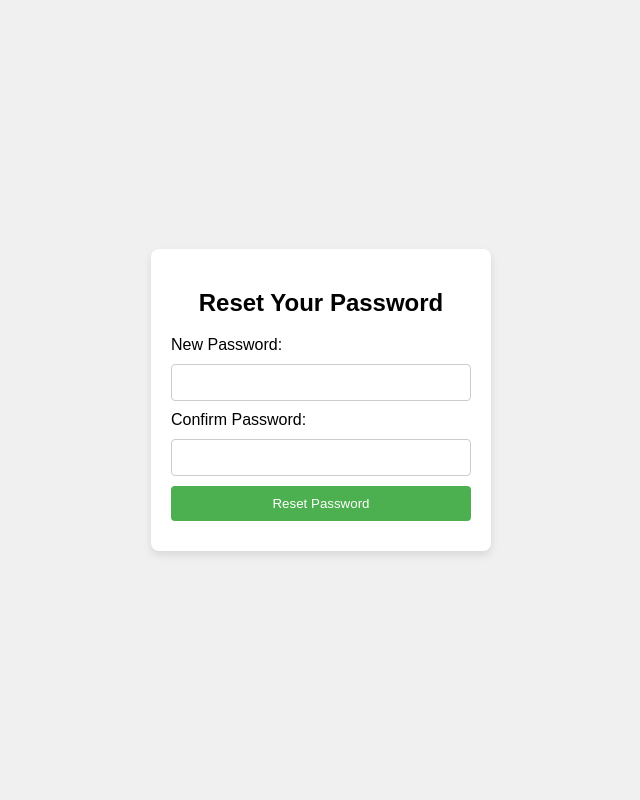
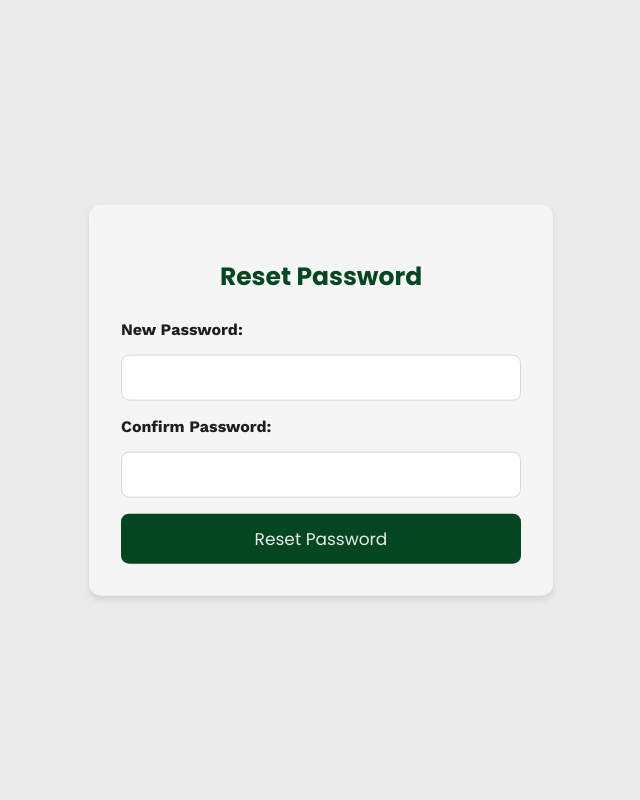
Before and after one commit to justinenorie/EaseDocu, a PHP site: page /getDocumentList/views/student/resetPassword.html in a window 1280 px wide. Shown: the whole page, without its empty margins (319-959 px from the left). Run offline with PHP 8.4, Linux system fonts and the light colour scheme; some libraries are stand-ins or nearby versions.

Commit message:
Enhance reset password functionality with improved validation and user-friendly SweetAlert2 alerts

```diff
--- a/composer.json
+++ b/composer.json
@@ -1,6 +1,6 @@
 {
     "require": {
-        "mongodb/mongodb": "^1.20",
-        "vlucas/phpdotenv": "^5.6"
+        "mongodb/mongodb": "^1.16",
+        "vlucas/phpdotenv": "5.6"
     }
 }
--- a/models/userLogin.js
+++ b/models/userLogin.js
@@ -2,15 +2,17 @@ const mongoose = require('mongoose');
 const bcrypt = require('bcryptjs');
 const userSchema = require('./userSchema');
 
-userSchema.pre('save', async function(next) {
+userSchema.pre('save', async function (next) {
     if (this.isModified('password')) {
         const salt = await bcrypt.genSalt(10);
         this.password = await bcrypt.hash(this.password, salt);
     }
+
+
     next();
 });
 
-userSchema.methods.comparePassword = async function(password) {
+userSchema.methods.comparePassword = async function (password) {
     return bcrypt.compare(password, this.password);
 };
 
--- a/package.json
+++ b/package.json
@@ -22,6 +22,7 @@
         "nodemailer": "^6.9.16",
         "nodemon": "^3.1.7",
         "path": "^0.12.7",
-        "socket.io": "^4.8.1"
+        "socket.io": "^4.8.1",
+        "validator": "^13.12.0"
     }
 }
--- a/views/student/resetPassword.html
+++ b/views/student/resetPassword.html
@@ -4,61 +4,119 @@
     <meta charset="UTF-8" />
     <meta name="viewport" content="width=device-width, initial-scale=1.0" />
     <title>Reset Password</title>
+    <script src="https://cdn.jsdelivr.net/npm/sweetalert2@11"></script>
+    <script src="https://cdn.jsdelivr.net/npm/validator@13.6.0/dist/validator.min.js"></script>
     <style>
+      @import url("https://fonts.googleapis.com/css2?family=Poppins:wght@400;700&family=Work+Sans:wght@400;700&display=swap");
+
+      :root {
+        /* Colors */
+        --LIGHTBG: #ebebeb;
+        --DARKBG: #201d1d;
+        --CARD: #f5f5f5;
+        --PRIMARY: #044620;
+        --SECONDARY: #d8d8d8;
+        --ACCENT: #33ba7d;
+        --TEXTLIGHT: #eaeaea;
+        --TEXTDARK: #1e1e1e;
+
+        /* Font Sizes */
+        --HEADER: 4.25vh;
+        --SUBHEADER: 3.125vh;
+        --BODY: 2.125vh;
+
+        /* Font Families */
+        --POPPINS: "Poppins", sans-serif;
+        --WORK-SANS: "Work Sans", sans-serif;
+      }
+
       body {
-        font-family: Arial, sans-serif;
+        margin: 0;
+        padding: 0;
+        font-family: var(--WORK-SANS);
+        background-color: var(--LIGHTBG);
+        color: var(--TEXTDARK);
         display: flex;
         justify-content: center;
         align-items: center;
         height: 100vh;
-        margin: 0;
-        background-color: #f0f0f0;
+        overflow: hidden; /* Prevent body scrolling when alerts are shown */
       }
+
       .form-container {
-        background-color: #ffffff;
-        padding: 20px;
+        background-color: var(--CARD);
+        border-radius: 12px;
+        padding: 2rem;
+        width: 90%;
+        max-width: 400px;
+        box-shadow: 0px 4px 6px rgba(0, 0, 0, 0.1);
+        text-align: center;
+        position: fixed; /* Fix position relative to the viewport */
+        top: 50%;
+        left: 50%;
+        transform: translate(-50%, -50%); /* Ensure it remains centered */
+      }
+
+      h2 {
+        font-size: var(--SUBHEADER);
+        margin-bottom: 1.5rem;
+        font-family: var(--POPPINS);
+        color: var(--PRIMARY);
+      }
+
+      form {
+        display: flex;
+        flex-direction: column;
+        gap: 1rem;
+        width: 100%;
+      }
+
+      form label {
+        text-align: left;
+        font-weight: bold;
+      }
+
+      form input {
+        width: 100%;
+        padding: 0.75rem;
+        border: 1px solid var(--SECONDARY);
         border-radius: 8px;
-        box-shadow: 0 4px 8px rgba(0, 0, 0, 0.1);
-        width: 300px;
-      }
-      .form-container h2 {
-        text-align: center;
-      }
-      .form-container input {
-        width: 100%;
-        padding: 10px;
-        margin: 10px 0;
-        border: 1px solid #ccc;
-        border-radius: 4px;
+        font-size: var(--BODY);
         box-sizing: border-box;
       }
-      .form-container button {
+
+      form button {
         width: 100%;
-        padding: 10px;
-        background-color: #4caf50;
-        color: white;
+        padding: 0.75rem;
+        background-color: var(--PRIMARY);
         border: none;
-        border-radius: 4px;
+        border-radius: 8px;
+        color: var(--TEXTLIGHT);
+        font-size: var(--BODY);
+        font-family: var(--POPPINS);
         cursor: pointer;
+        transition: background-color 0.3s ease;
       }
-      .form-container button:hover {
-        background-color: #45a049;
+
+      form button:hover {
+        background-color: var(--ACCENT);
       }
-      .error-message {
-        color: red;
-        text-align: center;
-        margin-top: 10px;
-      }
-      .success-message {
-        color: green;
-        text-align: center;
-        margin-top: 10px;
+
+      @media (max-width: 768px) {
+        h2 {
+          font-size: calc(var(--SUBHEADER) - 0.5vh);
+        }
+
+        form input,
+        form button {
+          font-size: calc(var(--BODY) - 0.5vh);
+        }
       }
     </style>
   </head>
   <body>
     <div class="form-container">
-      <h2>Reset Your Password</h2>
+      <h2>Reset Password</h2>
       <form id="resetPasswordForm">
         <!-- Hidden field for reset token -->
         <input type="hidden" id="resetToken" name="resetToken" value="" />
@@ -76,46 +134,72 @@
 
         <button type="submit">Reset Password</button>
       </form>
-
-      <div id="message" class="error-message"></div>
     </div>
 
-    <script src="https://cdn.jsdelivr.net/npm/sweetalert2@11"></script>
     <script>
       const urlParts = window.location.pathname.split("/");
       const resetToken = urlParts[urlParts.length - 1];
 
-      // Check for the reset token and handle the missing token case
       function checkResetToken() {
         if (!resetToken) {
-          console.error("Reset token is missing in the URL");
-          document.getElementById("message").textContent = "Invalid or missing reset token.";
-          document.getElementById("message").className = "error-message";
-          return false; // Now this is inside a function and valid
+          Swal.fire({
+            icon: "error",
+            title: "Invalid or missing reset token.",
+            text: "Please try resetting your password again.",
+            confirmButtonText: "Close",
+          });
+          return false;
         }
-
-        // Attach the resetToken to the hidden input field for confirmation
         document.getElementById("resetToken").value = resetToken;
         return true;
       }
 
-      // Call the function to validate the reset token
       if (!checkResetToken()) {
-        // Stop further execution if the token is invalid
-        document.getElementById("resetPasswordForm").style.display = "none"; // Hide form
+        document.getElementById("resetPasswordForm").style.display = "none";
       }
 
-      window.resetPassword = async function (event) {
-        event.preventDefault(); // Prevent form default submission behavio
-        const password = document.getElementById("password").value;
-        const confirmPassword =
-          document.getElementById("confirmPassword").value;
+      async function resetPassword(event) {
+        event.preventDefault();
+
+        const password = document.getElementById("password").value.trim();
+        const confirmPassword = document
+          .getElementById("confirmPassword")
+          .value.trim();
 
         if (password !== confirmPassword) {
-          // Handle password mismatch error
-          document.getElementById("message").textContent =
-            "Passwords do not match.";
-          document.getElementById("message").className = "error-message";
+          Swal.fire({
+            icon: "error",
+            title: "Password Mismatch",
+            text: "The passwords you entered do not match. Please try again.",
+            confirmButtonText: "Retry",
+          });
+          return;
+        }
+
+        if (!password || password.length < 8) {
+          Swal.fire({
+            icon: "warning",
+            title: "Weak Password",
+            text: "Your password must be at least 8 characters long.",
+            confirmButtonText: "Try Again",
+          });
+          return;
+        }
+
+        const passwordComplexity =
+          /^(?=.*[a-z])(?=.*[A-Z])(?=.*\d)(?=.*[@$!%*?&])[A-Za-z\d@$!%*?&]{8,}$/;
+        if (!passwordComplexity.test(password)) {
+          Swal.fire({
+            icon: "info",
+            title: "Password Requirements",
+            html: `<p>Your password must include:</p>
+                       <ul style="text-align: left; margin: 0 auto; display: inline-block;">
+                           <li>At least one uppercase letter</li>
+                           <li>At least one number</li>
+                           <li>At least one special character</li>
+                       </ul>`,
+            confirmButtonText: "Got it",
+          });
           return;
         }
 
@@ -127,43 +211,46 @@
               headers: {
                 "Content-Type": "application/json",
               },
-              body: JSON.stringify({ password, confirmPassword }),
+              body: JSON.stringify({ password }),
             }
           );
 
+          const data = await response.json();
+
           if (!response.ok) {
-            const errorData = await response.json();
-            // Handle specific error based on errorData
-            console.error("Error:", errorData.message);
-            // Display an appropriate error message to the user
-            document.getElementById("message").textContent =
-              errorData.message || "Password reset failed.";
-            document.getElementById("message").className = "error-message";
-          } else {
-            // Handle successful password reset
-            document.getElementById("message").textContent =
-              "Password reset successful!";
-            document.getElementById("message").className = "success-message";
+            Swal.fire({
+              icon: "error",
+              title: "Reset Failed",
+              text:
+                data.message ||
+                "An error occurred while resetting your password. Please try again.",
+              confirmButtonText: "Close",
+            });
+            return;
           }
+
+          Swal.fire({
+            icon: "success",
+            title: "Password Reset Successful",
+            text: "Your password has been reset successfully. You can now log in with your new password.",
+            confirmButtonText: "Log In",
+          }).then(() => {
+            window.location.href = "login.php";
+          });
         } catch (error) {
-          console.error("Error:", error);
-          // Display a generic error message to the user
-          alert("An error occurred. Please try again later.");
-          document.getElementById("message").textContent =
-            "An error occurred. Please try again later.";
-          document.getElementById("message").className = "error-message";
+          console.error("Error resetting password:", error);
+          Swal.fire({
+            icon: "error",
+            title: "Server Error",
+            text: "Something went wrong while processing your request. Please try again later.",
+            confirmButtonText: "Close",
+          });
         }
-      };
+      }
 
       document
         .getElementById("resetPasswordForm")
-        .addEventListener("submit", async function (event) {
-          await resetPassword(event);
-
-          document
-            .getElementById("resetPasswordForm")
-            .addEventListener("submit", resetPassword);
-        });
+        .addEventListener("submit", resetPassword);
     </script>
   </body>
 </html>
```
Also changed, not shown: controller/auth.controllers.js (+45 -27 lines), views/student/forgotPassword.php (+4 -51 lines), views/student/styles/forgotPassword.css (added, +93 -0 lines), package-lock.json, 1 other file.
